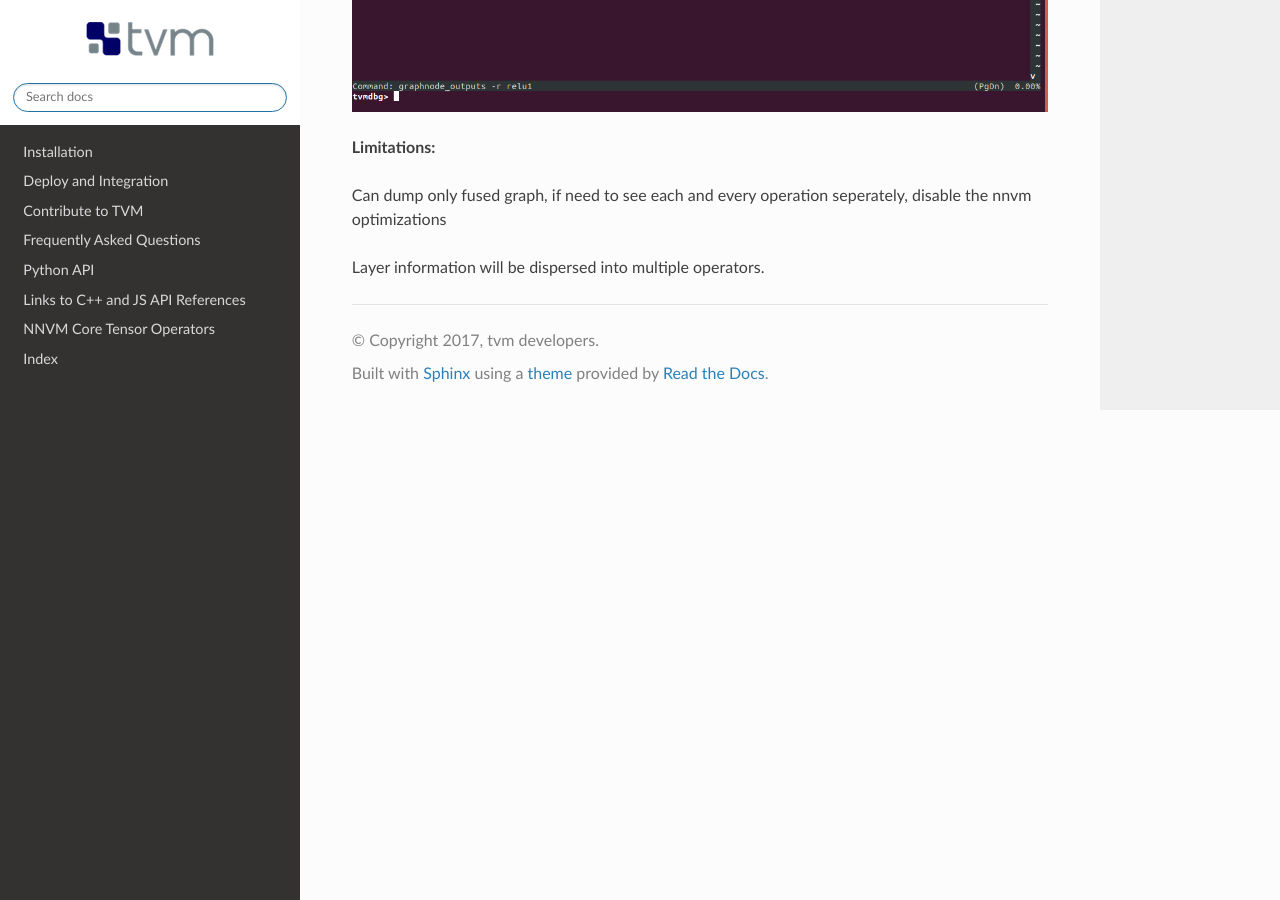
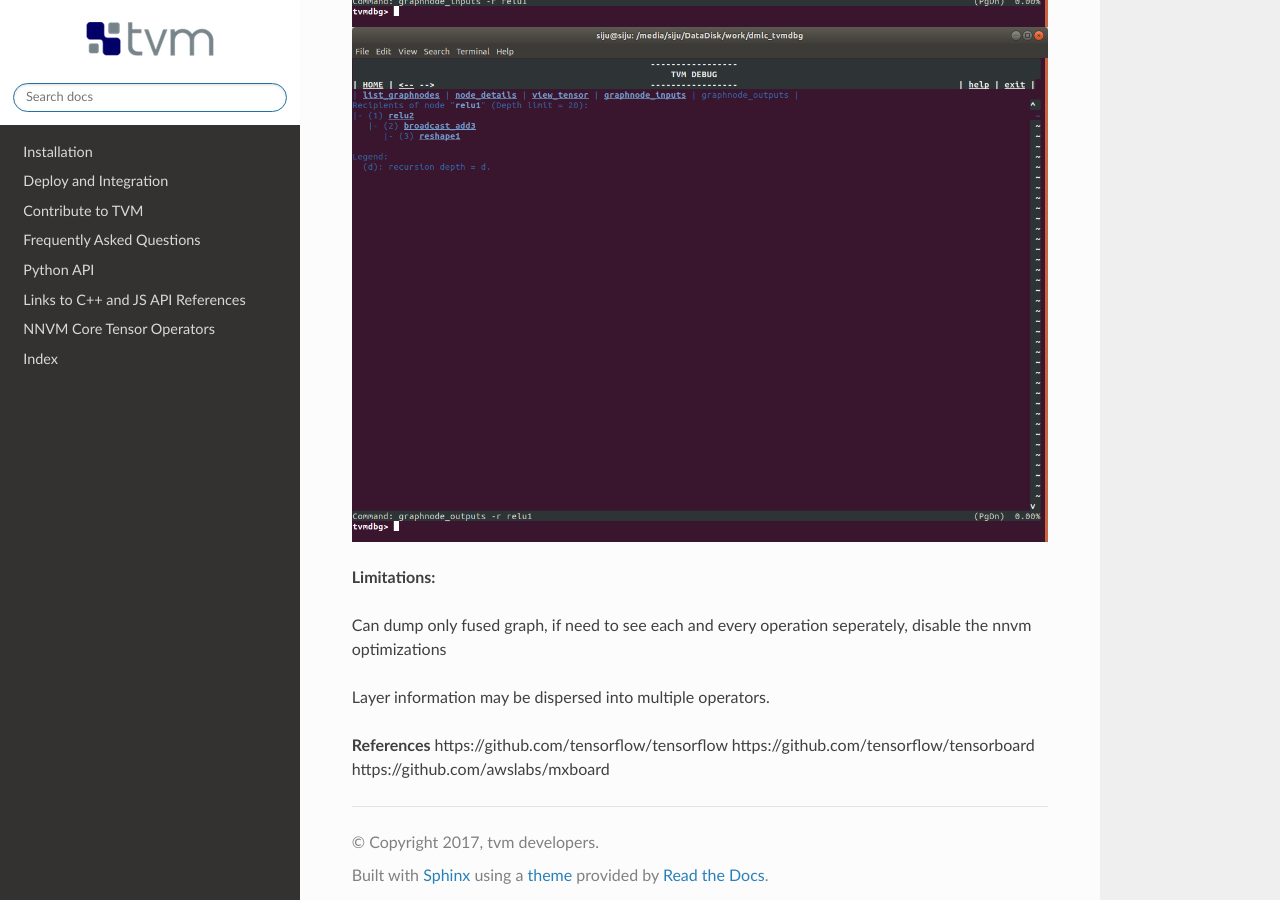
Before and after one commit to siju-samuel/tvmdbg, a Sphinx documentation site: the page built from docs/dev/tvmdbg.md, in a window 1280 px wide and 900 px high, scrolled down 3922 px. Built offline with Sphinx 7.4.7 and the Read the Docs theme 2.0.0, drawn with Linux system fonts in a browser that asks for light colours; pages that are not in the unit, such as notebooks, are missing from menus; the version number could not be read and is left out.

Commit message:
References added

```diff
--- a/docs/dev/tvmdbg.md
+++ b/docs/dev/tvmdbg.md
@@ -40,11 +40,16 @@ By clicking at the **Node name** user can see the node details, like its
 3. Node outputs
 4. Its computations output values
  ![](https://raw.githubusercontent.com/siju-samuel/tvmdbg/master/docs/dev/_images/tvm_dbg3.png)
- ![](https://raw.githubusercontent.com/siju-samuel/tvmdbg/docs/dev/_images/tvm_dbg4.png)
- ![](https://raw.githubusercontent.com/siju-samuel/tvmdbg/docs/dev/_images/tvm_dbg5.png)
+ ![](https://raw.githubusercontent.com/siju-samuel/tvmdbg/master/docs/dev/_images/tvm_dbg4.png)
+ ![](https://raw.githubusercontent.com/siju-samuel/tvmdbg/master/docs/dev/_images/tvm_dbg5.png)
  ![](https://raw.githubusercontent.com/siju-samuel/tvmdbg/master/docs/dev/_images/tvm_dbg6.png)
 
 
 **Limitations:**
 1. Can dump only fused graph, if need to see each and every operation seperately, disable the nnvm optimizations
-2. Layer information will be dispersed into multiple operators.
+2. Layer information may be dispersed into multiple operators.
+
+**References**
+https://github.com/tensorflow/tensorflow
+https://github.com/tensorflow/tensorboard
+https://github.com/awslabs/mxboard
```
